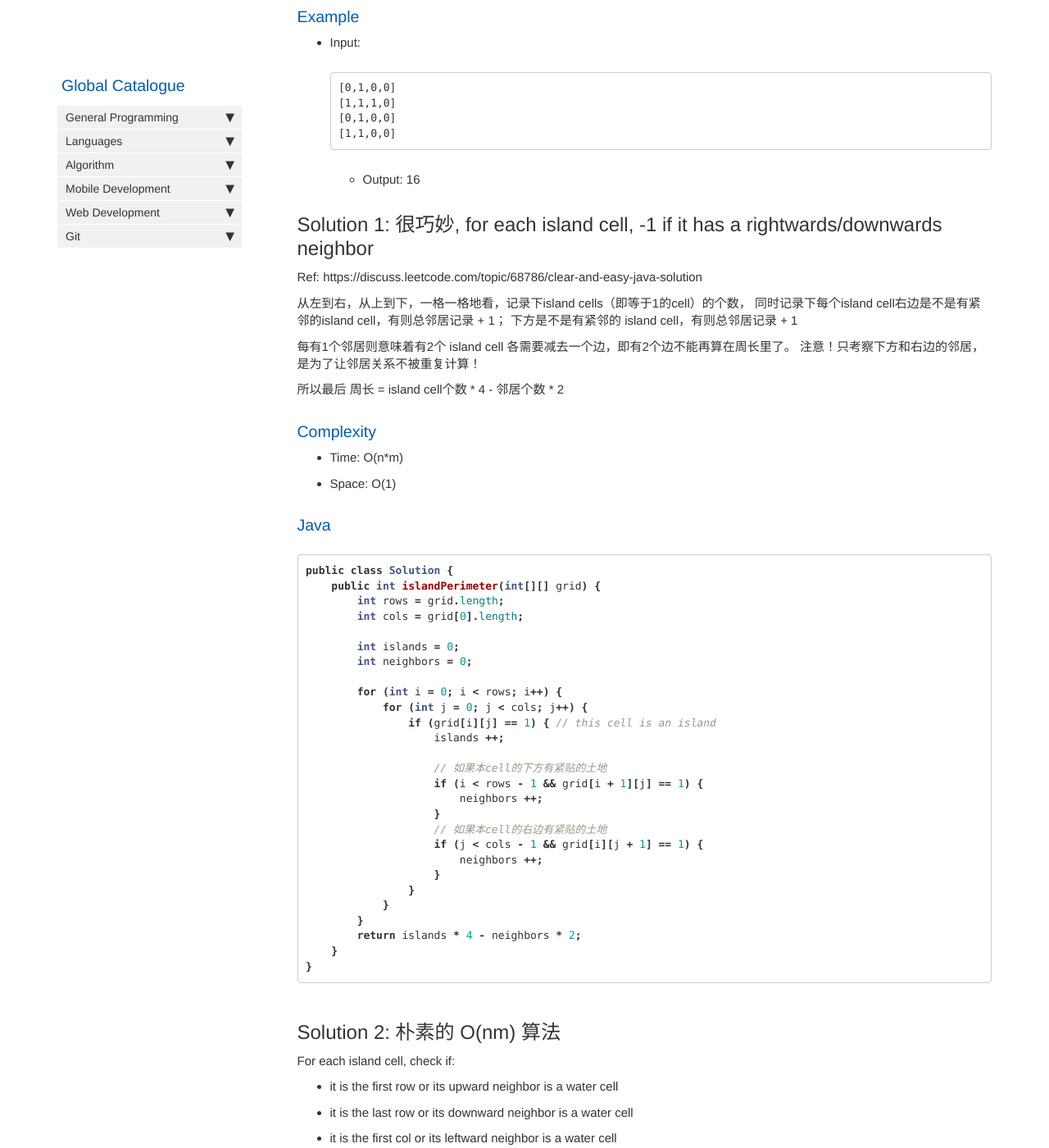
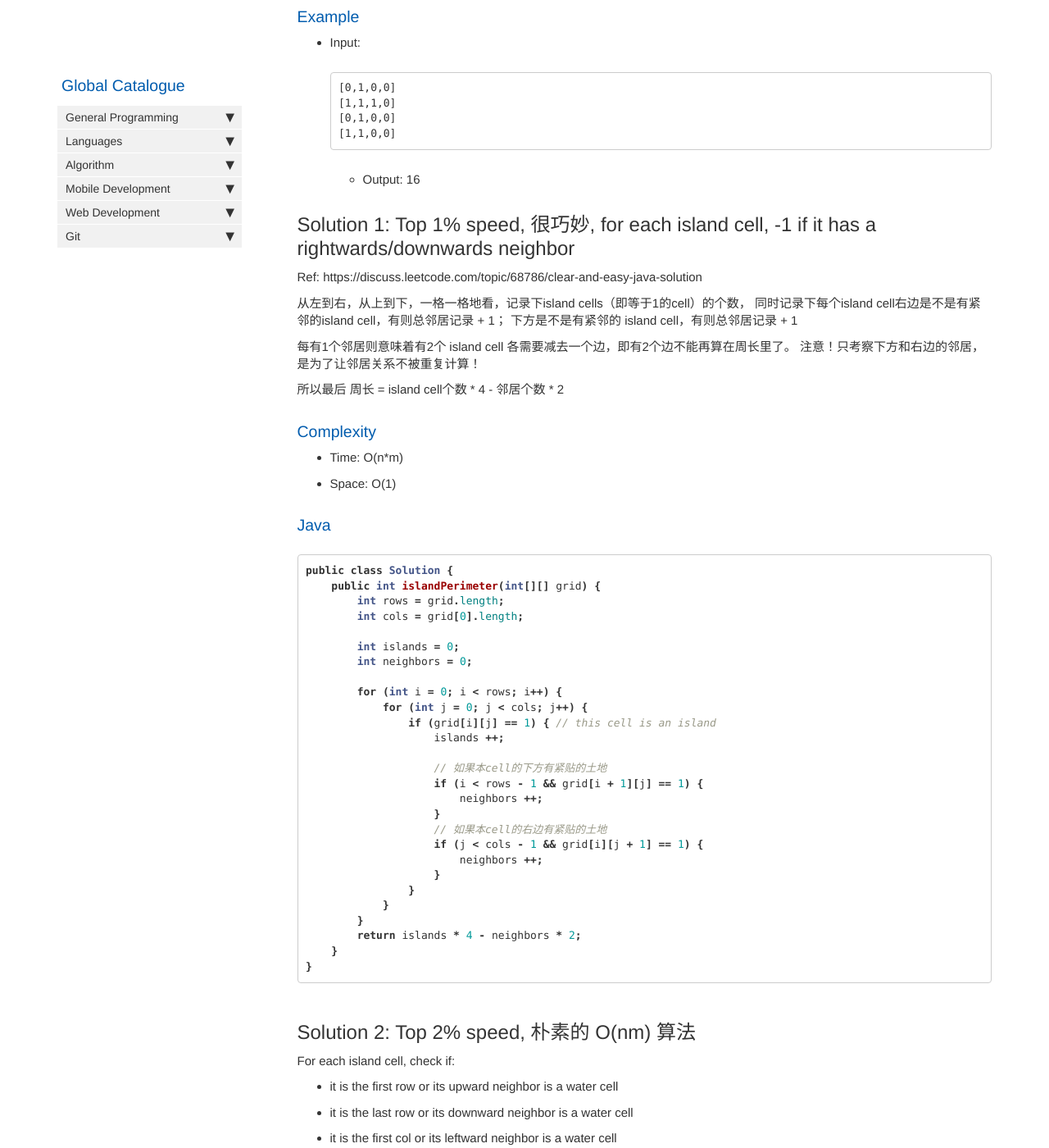
Before and after one commit to HungryOrc/hungryorc.github.io, a Jekyll site: the page built from pages/algorithm/algorithm_island_perimeter.md, in a window 1280 px wide and 1400 px high, scrolled down 371 px. Shown: the whole window at 82% size. Built offline with Jekyll 4.4.1, drawn with Linux system fonts in a browser that asks for light colours; nearby versions of some CDN libraries; comment, search, counter and statistics services are not loaded.

Commit message:
Update algorithm_island_perimeter.md

````diff
--- a/pages/algorithm/algorithm_island_perimeter.md
+++ b/pages/algorithm/algorithm_island_perimeter.md
@@ -27,7 +27,7 @@ Determine the perimeter of the island.
   ```
   * Output: 16
 
-## Solution 1: 很巧妙, for each island cell, -1 if it has a rightwards/downwards neighbor
+## Solution 1: Top 1% speed, 很巧妙, for each island cell, -1 if it has a rightwards/downwards neighbor
 Ref: https://discuss.leetcode.com/topic/68786/clear-and-easy-java-solution
 
 从左到右，从上到下，一格一格地看，记录下island cells（即等于1的cell）的个数，
@@ -74,7 +74,7 @@ public class Solution {
 }
 ```
 
-## Solution 2: 朴素的 O(nm) 算法
+## Solution 2: Top 2% speed, 朴素的 O(nm) 算法
 For each island cell, check if:
 * it is the first row or its upward neighbor is a water cell
 * it is the last row or its downward neighbor is a water cell
````
